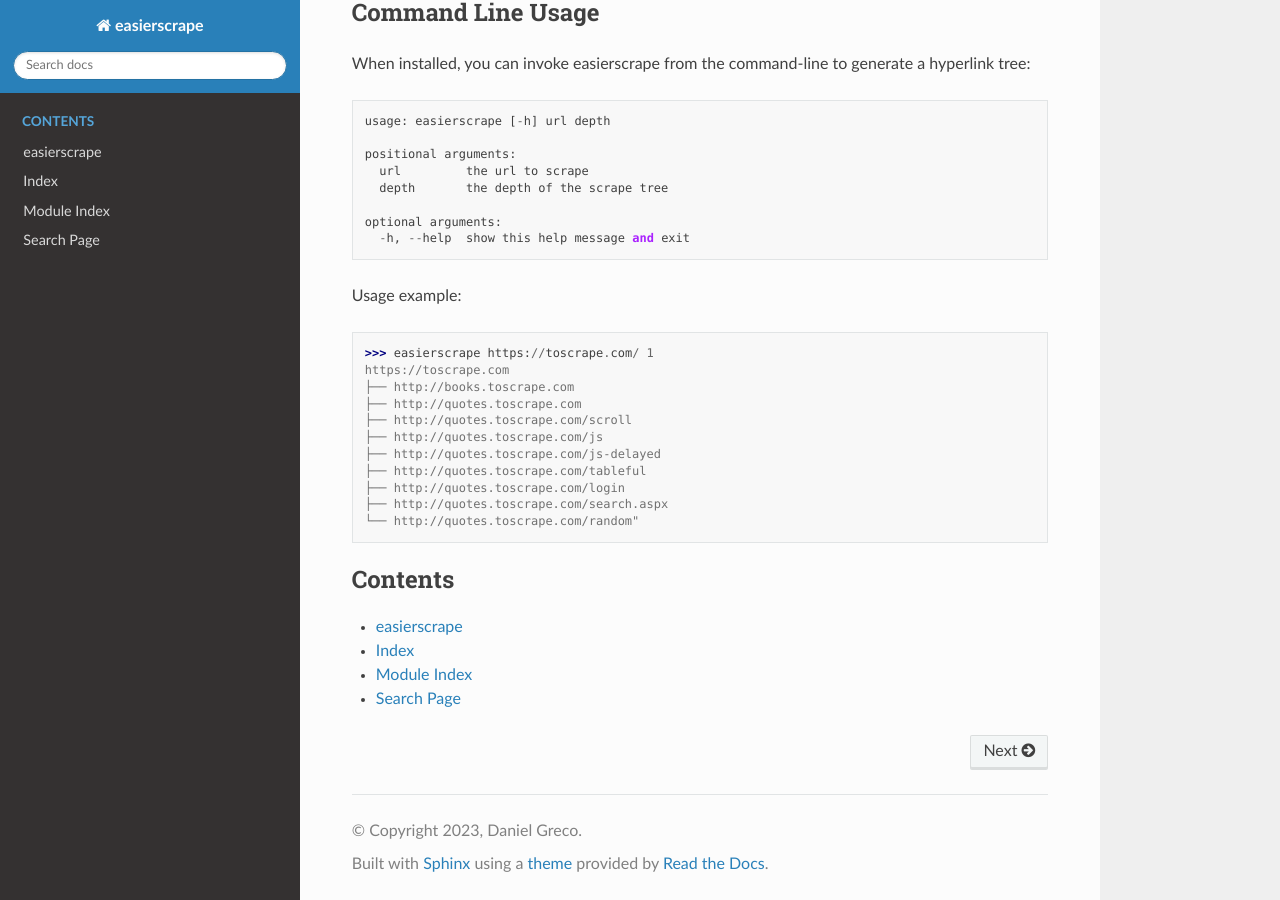
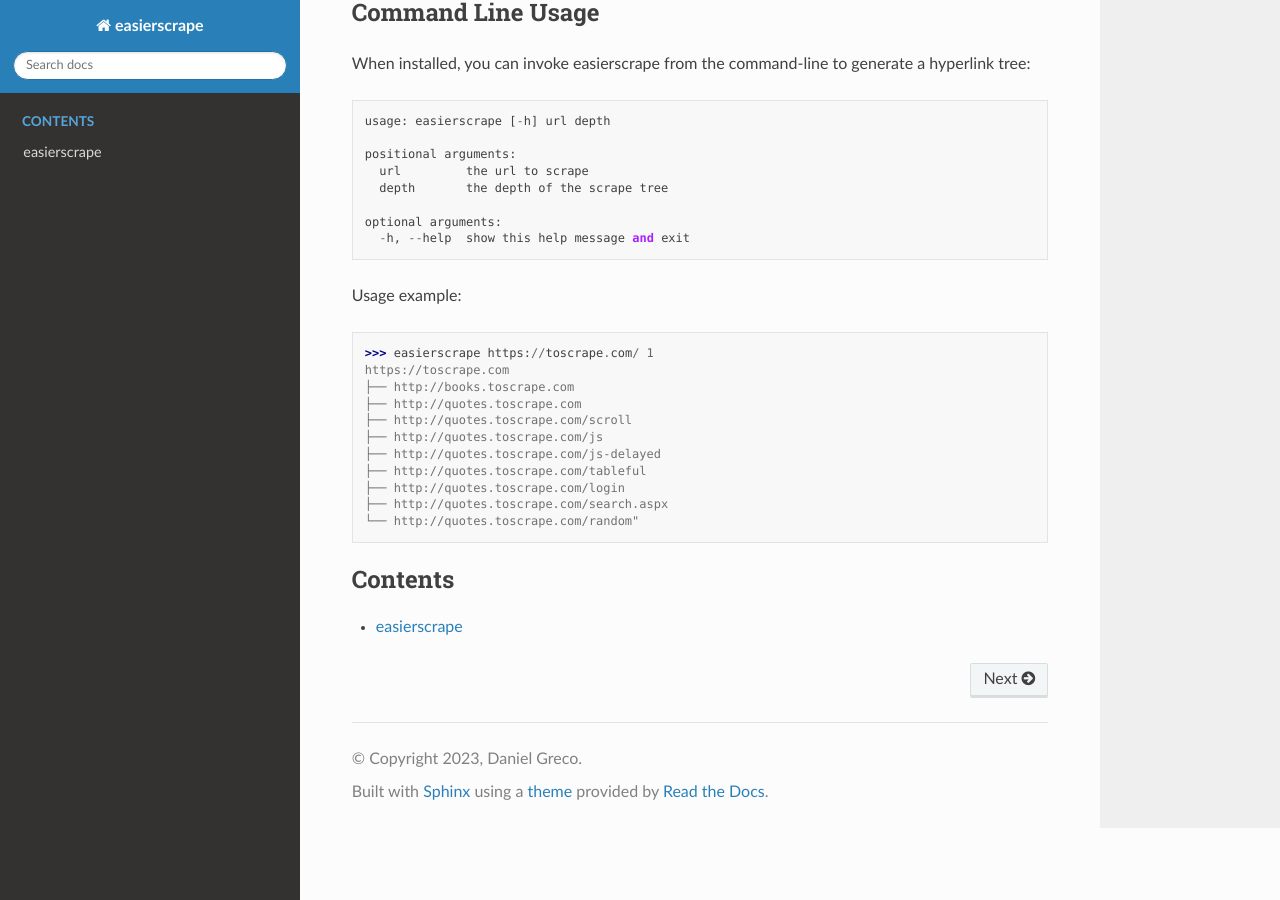
Before and after one commit to dag2226/easierscrape, a Sphinx documentation site: the page built from docs/index.md, in a window 1280 px wide and 900 px high, scrolled down 1317 px. Built offline with Sphinx 7.4.7 and the Read the Docs theme 2.0.0, drawn with Linux system fonts in a browser that asks for light colours.

Commit message:
Removed toctree genindex, modindex, and search

````diff
--- a/docs/index.md
+++ b/docs/index.md
@@ -77,7 +77,4 @@ https://toscrape.com
    :caption: Contents
 
    source/modules
-   genindex
-   modindex
-   search
 ```
````
